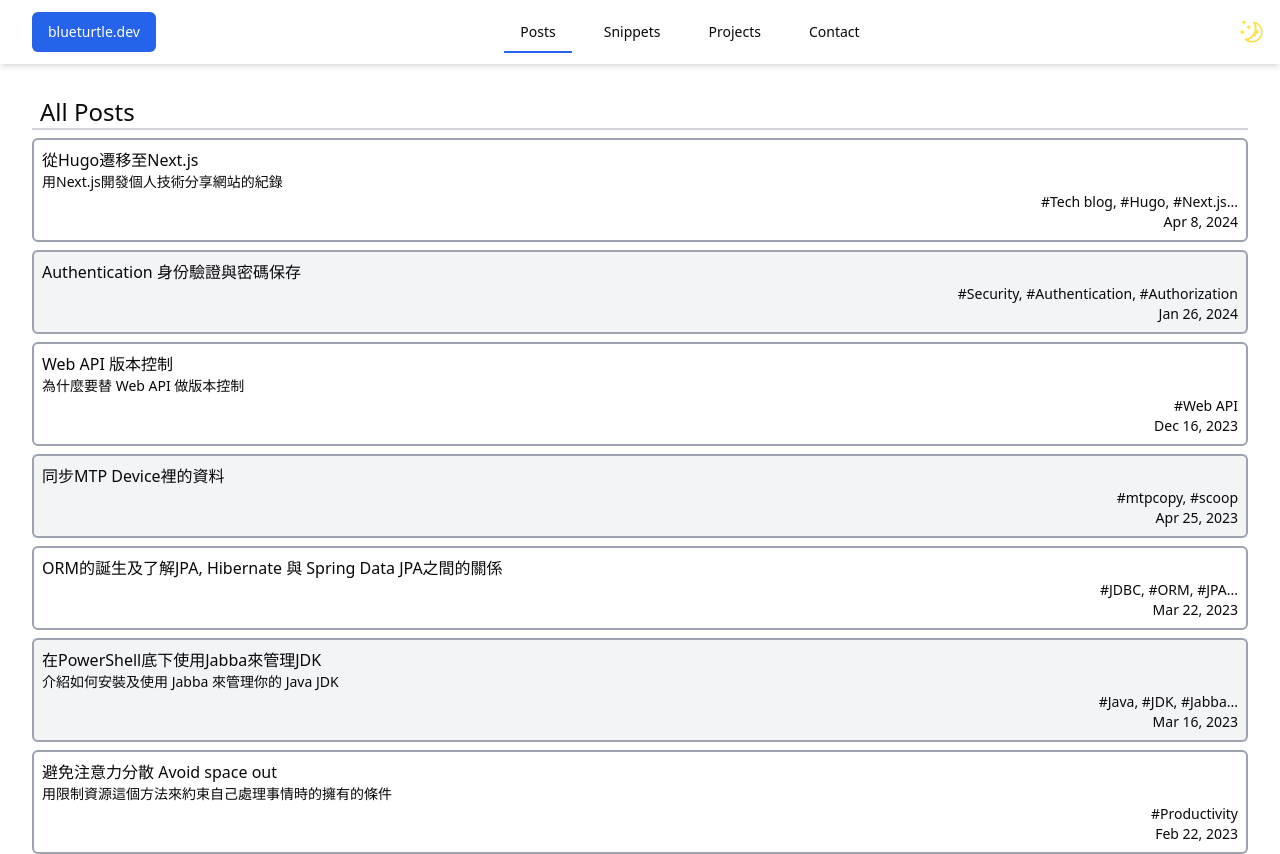
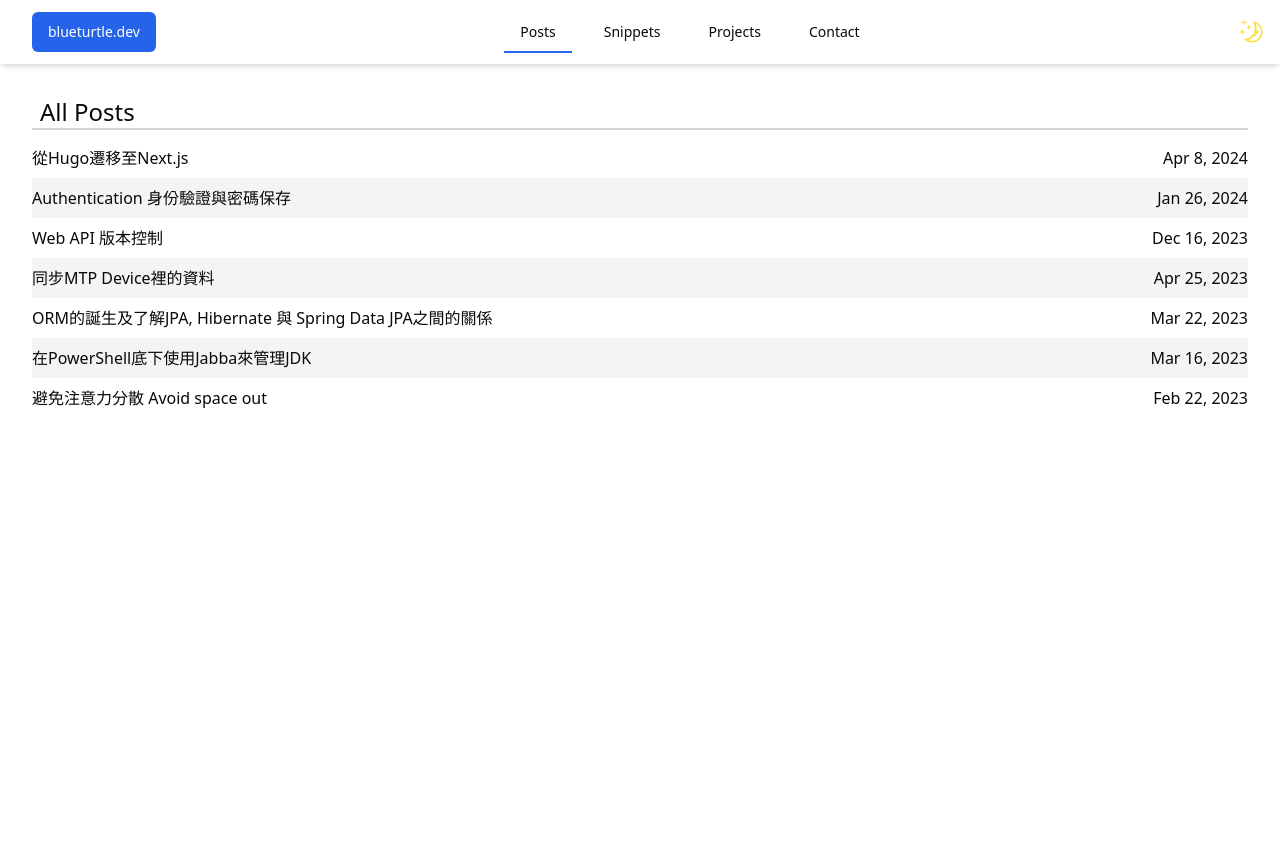
Before and after one commit to tarmacChen/blueturtle.dev, a Next.js app: page /posts in a window 1280 px wide. After the commit the page ends 800 px from the top, so only its background shows below. Built offline with nearby package versions, Linux system fonts and the light colour scheme.

Commit message:
adjust posts page

```diff
--- a/src/components/MobileNavbar.tsx
+++ b/src/components/MobileNavbar.tsx
@@ -10,7 +10,7 @@ import Link from 'next/link';
 
 export function MobileNavbar() {
   const containerClasses =
-    'flex flex-row flex-1 justify-around bg-background text-foreground border-t-2 border-gray-100';
+    'flex flex-row flex-1 justify-around bg-background text-foreground';
 
   const NavbarItem = ({
     href,
--- a/src/components/PostItem.tsx
+++ b/src/components/PostItem.tsx
@@ -25,13 +25,9 @@ export const PostItem = ({
       key={file.filename}>
       <Link
         href={href}
-        className="flex flex-col w-full border-2 rounded-md border-gray-400 p-2 hover:border-blue-600 justify-between">
+        className="py-2 flex flex-row w-full border-gray-400 hover:border-blue-600 justify-between hover:bg-blue-100">
         <div>{file.metadata.title}</div>
-        <div className="text-sm font-light">
-          {file.metadata.description}
-          <div className="text-right">{tagNames}</div>
-          <div className="text-right">{createdTime}</div>
-        </div>
+        <div className="text-right">{createdTime}</div>
       </Link>
     </div>
   );
--- a/src/pages/posts/index.tsx
+++ b/src/pages/posts/index.tsx
@@ -51,7 +51,7 @@ export default function PostListPage({ mdFiles }: { mdFiles: MarkdownFile[] }) {
         <h1 className="text-2xl border-b-2 pl-2 mb-2 border-b-gray-300">
           All Posts
         </h1>
-        <div className="flex flex-col gap-2 mx-auto">
+        <div className="flex flex-col mx-auto">
           {withListItemDecorator(NavItems, {
             oddItemClasses: oddItemClasses,
             evenItemClasses: evenItemClasses,
```
Also changed, not shown: src/styles/navbar.css (+7 -3 lines).
